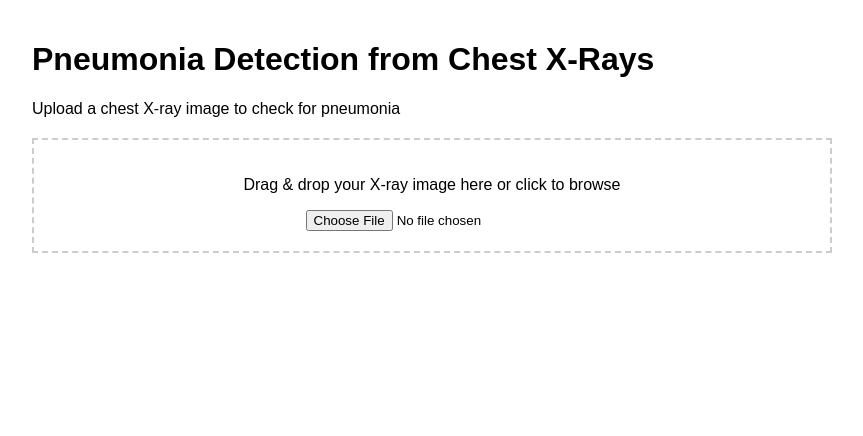
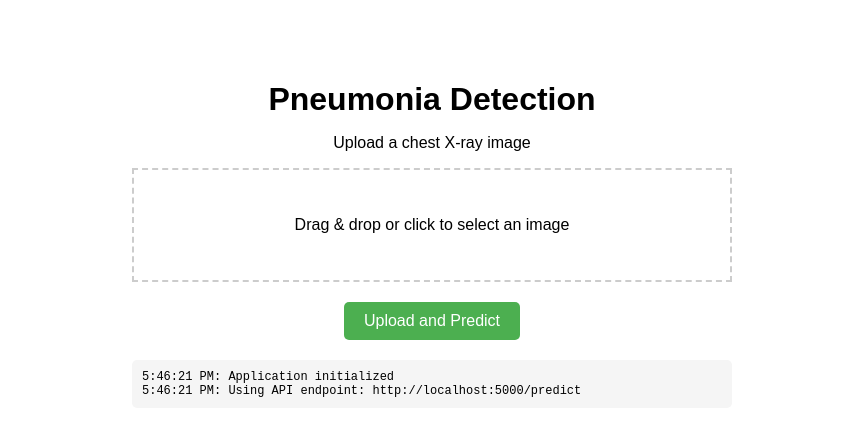
Before and after one commit to ashib11/AiLabFinalProject, a Flask app: page / in a window 1280 px wide. Shown: the top 436 px of the page, without its empty margins (208-1071 px from the left). Run offline with Flask 3, Linux system fonts and the light colour scheme.

Commit message:
index.html

```diff
--- a/templates/index.html
+++ b/templates/index.html
@@ -1,105 +1,249 @@
 <!DOCTYPE html>
-<html>
+<html lang="en">
 <head>
+  <meta charset="UTF-8">
   <title>Pneumonia Detection</title>
   <style>
-        body { font-family: Arial, sans-serif; max-width: 800px; margin: 0 auto; padding: 20px; }
-        .upload-box { border: 2px dashed #ccc; padding: 20px; text-align: center; margin: 20px 0; }
-        #preview { max-width: 300px; margin: 20px auto; display: none; }
-        #result { margin-top: 20px; padding: 15px; border-radius: 5px; display: none; }
-        .pneumonia { background-color: #ffebee; border-left: 5px solid #f44336; }
-        .normal { background-color: #e8f5e9; border-left: 5px solid #4caf50; }
+    body {
+      font-family: Arial, sans-serif;
+      max-width: 600px;
+      margin: 40px auto;
+      padding: 20px;
+      text-align: center;
+    }
+    h1 {
+      margin-bottom: 10px;
+    }
+    .upload-box {
+      border: 2px dashed #ccc;
+      padding: 30px;
+      cursor: pointer;
+      transition: border-color 0.3s;
+    }
+    .upload-box:hover {
+      border-color: #4caf50;
+    }
+    #preview {
+      max-width: 100%;
+      margin-top: 20px;
+      display: none;
+    }
+    #loading {
+      margin-top: 20px;
+      display: none;
+    }
+    .spinner {
+      border: 5px solid #f3f3f3;
+      border-top: 5px solid #3498db;
+      border-radius: 50%;
+      width: 50px;
+      height: 50px;
+      animation: spin 1s linear infinite;
+      margin: 0 auto;
+    }
+    @keyframes spin {
+      0% { transform: rotate(0deg); }
+      100% { transform: rotate(360deg); }
+    }
+    #result {
+      margin-top: 20px;
+      padding: 15px;
+      border-radius: 8px;
+      display: none;
+      font-size: 18px;
+    }
+    .pneumonia {
+      background-color: #ffebee;
+      border-left: 5px solid #f44336;
+    }
+    .normal {
+      background-color: #e8f5e9;
+      border-left: 5px solid #4caf50;
+    }
+    button {
+      margin-top: 20px;
+      padding: 10px 20px;
+      font-size: 16px;
+      border: none;
+      background-color: #4caf50;
+      color: white;
+      border-radius: 5px;
+      cursor: pointer;
+      transition: background-color 0.3s;
+    }
+    button:hover {
+      background-color: #45a049;
+    }
+    input[type="file"] {
+      display: none;
+    }
+    #debug-info {
+      margin-top: 20px;
+      padding: 10px;
+      background-color: #f5f5f5;
+      border-radius: 5px;
+      text-align: left;
+      font-family: monospace;
+      font-size: 12px;
+      display: none;
+    }
   </style>
 </head>
 <body>
-    <h1>Pneumonia Detection from Chest X-Rays</h1>
-    <p>Upload a chest X-ray image to check for pneumonia</p>
 
+  <h1>Pneumonia Detection</h1>
+  <p>Upload a chest X-ray image</p>
+
+  <form id="upload-form">
     <div class="upload-box" id="drop-area">
-        <p>Drag & drop your X-ray image here or click to browse</p>
+      <p>Drag & drop or click to select an image</p>
       <input type="file" id="file-input" accept="image/*">
     </div>
 
-    <img id="preview" alt="Image preview">
+    <img id="preview" alt="Image Preview">
+    <button type="submit">Upload and Predict</button>
+  </form>
+
+  <div id="loading">
+    <p>Processing...</p>
+    <div class="spinner"></div>
+  </div>
 
   <div id="result">
     <h2>Result: <span id="prediction-text"></span></h2>
     <p>Confidence: <span id="confidence"></span></p>
   </div>
 
+  <div id="debug-info"></div>
+
   <script>
     const fileInput = document.getElementById('file-input');
+    const dropArea = document.getElementById('drop-area');
     const preview = document.getElementById('preview');
-        const resultDiv = document.getElementById('result');
+    const uploadForm = document.getElementById('upload-form');
+    const loading = document.getElementById('loading');
+    const result = document.getElementById('result');
     const predictionText = document.getElementById('prediction-text');
-        const confidenceSpan = document.getElementById('confidence');
-        const dropArea = document.getElementById('drop-area');
+    const confidence = document.getElementById('confidence');
+    const debugInfo = document.getElementById('debug-info');
 
-        // Handle file selection
-        fileInput.addEventListener('change', function(e) {
-            if (fileInput.files && fileInput.files[0]) {
-                handleFile(fileInput.files[0]);
+
+    function debugLog(message) {
+      debugInfo.style.display = 'block';
+      debugInfo.innerHTML += `<div>${new Date().toLocaleTimeString()}: ${message}</div>`;
+      console.log(message);
     }
+
+
+    dropArea.addEventListener('click', () => {
+      debugLog('Clicked upload box');
+      fileInput.click();
     });
 
-        // Drag and drop handlers
+
     dropArea.addEventListener('dragover', (e) => {
       e.preventDefault();
-            dropArea.style.borderColor = '#666';
+      dropArea.style.borderColor = '#4caf50';
+      debugLog('Drag over detected');
     });
 
-        dropArea.addEventListener('dragleave', () => {
+    dropArea.addEventListener('dragleave', (e) => {
+      e.preventDefault();
       dropArea.style.borderColor = '#ccc';
+      debugLog('Drag leave detected');
     });
 
     dropArea.addEventListener('drop', (e) => {
       e.preventDefault();
       dropArea.style.borderColor = '#ccc';
-            if (e.dataTransfer.files && e.dataTransfer.files[0]) {
-                fileInput.files = e.dataTransfer.files;
-                handleFile(e.dataTransfer.files[0]);
+      const files = e.dataTransfer.files;
+      debugLog(`Files dropped: ${files.length}`);
+
+      if (files.length) {
+        fileInput.files = files;
+        previewFile(files[0]);
       }
     });
 
-        // Handle the file
-        function handleFile(file) {
+    fileInput.addEventListener('change', () => {
+      debugLog(`File selected: ${fileInput.files.length} files`);
+      if (fileInput.files.length) {
+        previewFile(fileInput.files[0]);
+      }
+    });
+
+    function previewFile(file) {
       const reader = new FileReader();
-
-            reader.onload = function(e) {
+      reader.onload = (e) => {
         preview.src = e.target.result;
         preview.style.display = 'block';
-                predictImage(file);
-            }
-
+        debugLog(`Preview generated for file: ${file.name}`);
+      };
+      reader.onerror = (e) => {
+        debugLog(`Error reading file: ${e.target.error}`);
+      };
       reader.readAsDataURL(file);
     }
 
-        // Send image to server for prediction
-        function predictImage(file) {
-            const formData = new FormData();
-            formData.append('file', file);
+    uploadForm.addEventListener('submit', async (e) => {
+      e.preventDefault();
+      debugLog('Form submission started');
 
-            fetch('/predict', {
-                method: 'POST',
-                body: formData
-            })
-            .then(response => response.json())
-            .then(data => {
-                if (data.error) {
-                    alert(data.error);
+      if (!fileInput.files.length) {
+        debugLog('No file selected - showing alert');
+        alert('Please select an image first.');
         return;
       }
 
-                resultDiv.style.display = 'block';
-                resultDiv.className = data.prediction.toLowerCase();
+      loading.style.display = 'block';
+      result.style.display = 'none';
+      debugInfo.style.display = 'block';
+
+      const formData = new FormData();
+      formData.append('file', fileInput.files[0]);
+      debugLog(`Preparing to upload: ${fileInput.files[0].name}`);
+
+      try {
+        debugLog('Starting fetch request to /predict');
+        const response = await fetch('http://localhost:5000/predict', {
+          method: 'POST',
+          body: formData
+        });
+
+        debugLog(`Received response status: ${response.status}`);
+
+        if (!response.ok) {
+          const errorText = await response.text();
+          throw new Error(`Server responded with ${response.status}: ${errorText}`);
+        }
+
+        const data = await response.json();
+        debugLog(`Response data: ${JSON.stringify(data)}`);
+
+        loading.style.display = 'none';
+
+        if (data.success) {
+          result.style.display = 'block';
+          result.className = data.prediction.toLowerCase();
           predictionText.textContent = data.prediction;
-                confidenceSpan.textContent = data.confidence;
-            })
-            .catch(error => {
-                console.error('Error:', error);
-                alert('An error occurred while processing the image');
+          confidence.textContent = data.confidence;
+          debugLog(`Prediction successful: ${data.prediction}`);
+        } else {
+          debugLog(`Server returned error: ${data.error}`);
+          alert('Error: ' + (data.error || 'Unknown error.'));
+        }
+      } catch (err) {
+        loading.style.display = 'none';
+        debugLog(`Error during fetch: ${err.message}`);
+        console.error('Error details:', err);
+        alert('Error uploading image. Check debug console for details.');
+      }
     });
-        }
+
+
+    debugLog('Application initialized');
+    debugLog(`Using API endpoint: http://localhost:5000/predict`);
   </script>
+
 </body>
 </html>
```
Lines whose indentation alone changed are shown as unchanged.
